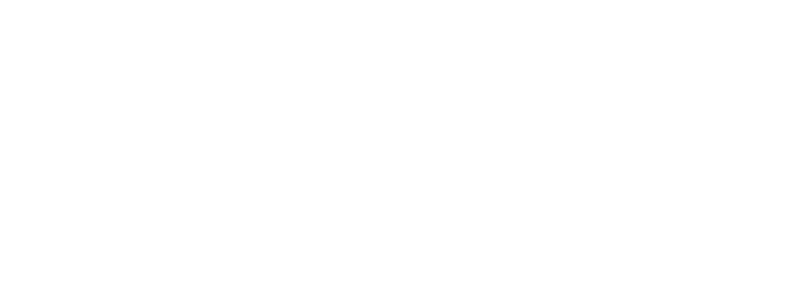
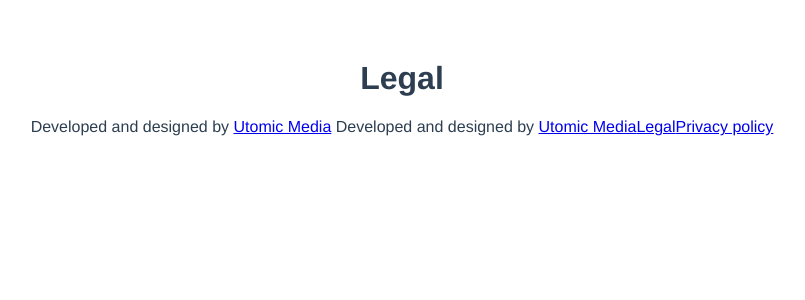
Before and after one commit to utomic-media/share-wifi-cool, a Vue app: page /legal in a window 1280 px wide. Before the commit this address had no page. Shown: the top 300 px of the page, without its empty margins (238-1043 px from the left). Built offline with nearby package versions, Linux system fonts and the light colour scheme.

Commit message:
add base components / views

```diff
--- a/src/App.vue
+++ b/src/App.vue
@@ -1,15 +1,16 @@
 <template>
-
   <router-view />
+  <TheFooter />
 </template>
 
 <script lang="ts">
 import { defineComponent } from 'vue';
+import TheFooter from '@/components/base/TheFooter.vue';
 
 export default defineComponent({
   name: 'App',
   components: {
-    //
+    TheFooter,
   },
 });
 </script>
--- /dev/null
+++ b/src/components/base/TheFooter.vue
@@ -0,0 +1,35 @@
+<template>
+  <div>
+    <span>
+      Developed and designed by
+      <a href="utomic.media" target="blank" rel="noopener">Utomic Media</a>
+    </span>
+    <span>
+      Developed and designed by
+      <a href="utomic.media" target="blank" rel="noopener">Utomic Media</a>
+    </span>
+    <router-link :to="{ name: 'Legal' }">Legal</router-link>
+    <router-link :to="{ name: 'PrivacyPolicy' }">Privacy policy</router-link>
+  </div>
+</template>
+
+<script lang="ts">
+import { defineComponent } from 'vue';
+
+export default defineComponent({
+  name: 'TheFooter',
+  components: {
+    //
+  },
+  props: {
+    //
+  },
+  setup() {
+    //
+  },
+});
+</script>
+
+<style scoped lang="scss">
+
+</style>
--- a/src/router/routes.ts
+++ b/src/router/routes.ts
@@ -1,6 +1,7 @@
 import { RouteRecordRaw } from 'vue-router';
-// import Home from '../views/Home.vue';
 import Home from '@/views/Home.vue';
+import Legal from '@/views/Legal.vue';
+import PrivacyPolicy from '@/views/PrivacyPolicy.vue';
 
 
 const routes: Array<RouteRecordRaw> = [
@@ -9,7 +10,16 @@
     name: 'Home',
     component: Home,
   },
-
+  {
+    path: '/legal',
+    name: 'Legal',
+    component: Legal,
+  },
+  {
+    path: '/privacy-policy',
+    name: 'PrivacyPolicy',
+    component: PrivacyPolicy,
+  },
 ];
 
 export default routes;
--- /dev/null
+++ b/src/views/Legal.vue
@@ -0,0 +1,24 @@
+<template>
+  <h1>Legal</h1>
+</template>
+
+<script lang="ts">
+import { defineComponent } from 'vue';
+
+export default defineComponent({
+  name: 'Legal',
+  components: {
+    //
+  },
+  props: {
+    //
+  },
+  setup() {
+    //
+  },
+});
+</script>
+
+<style scoped lang="scss">
+
+</style>
--- /dev/null
+++ b/src/views/PrivacyPolicy.vue
@@ -0,0 +1,24 @@
+<template>
+  <h1>Privacy Policy</h1>
+</template>
+
+<script lang="ts">
+import { defineComponent } from 'vue';
+
+export default defineComponent({
+  name: 'PrivacyPolicy',
+  components: {
+    //
+  },
+  props: {
+    //
+  },
+  setup() {
+    //
+  },
+});
+</script>
+
+<style scoped lang="scss">
+
+</style>
```
